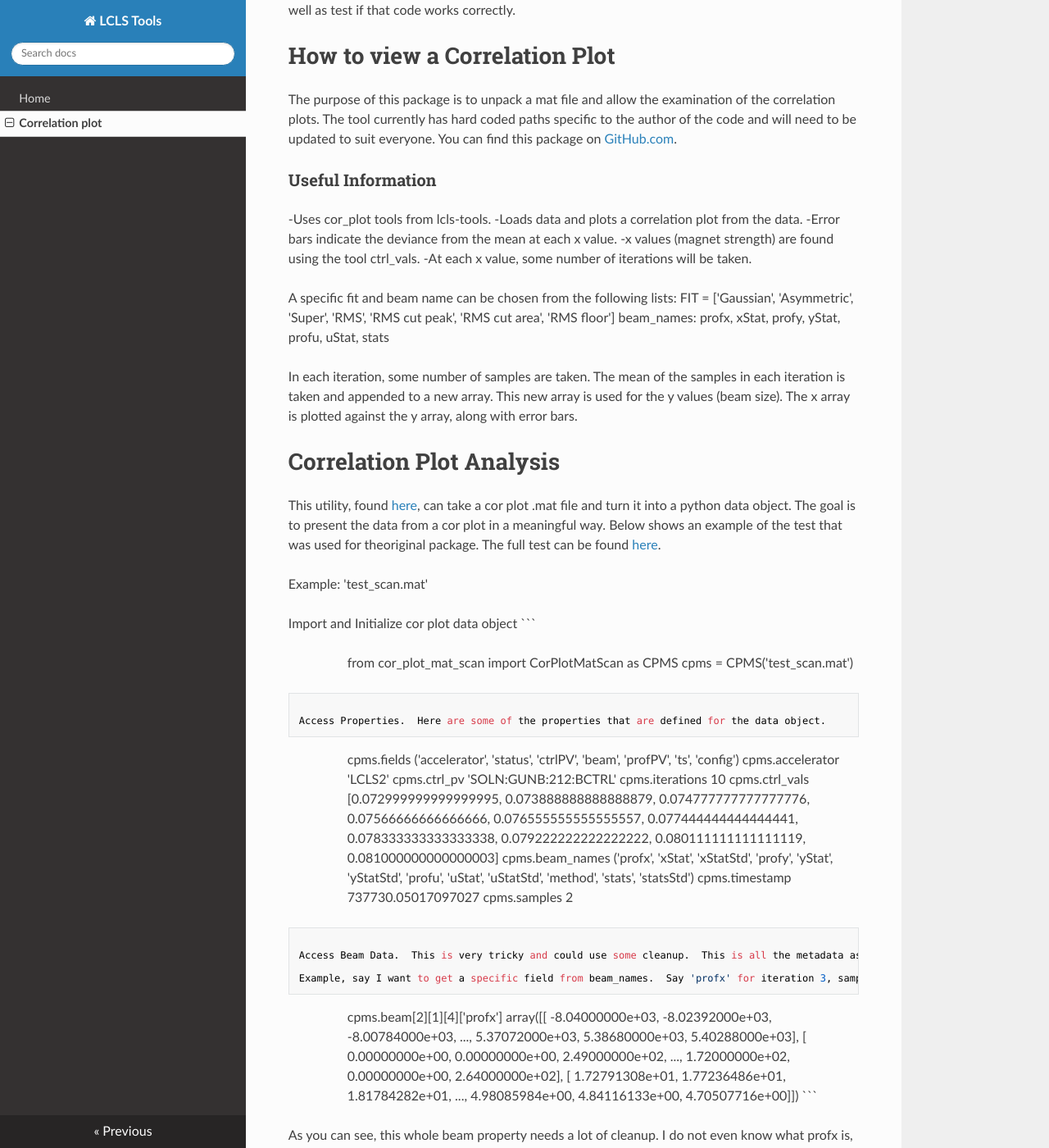
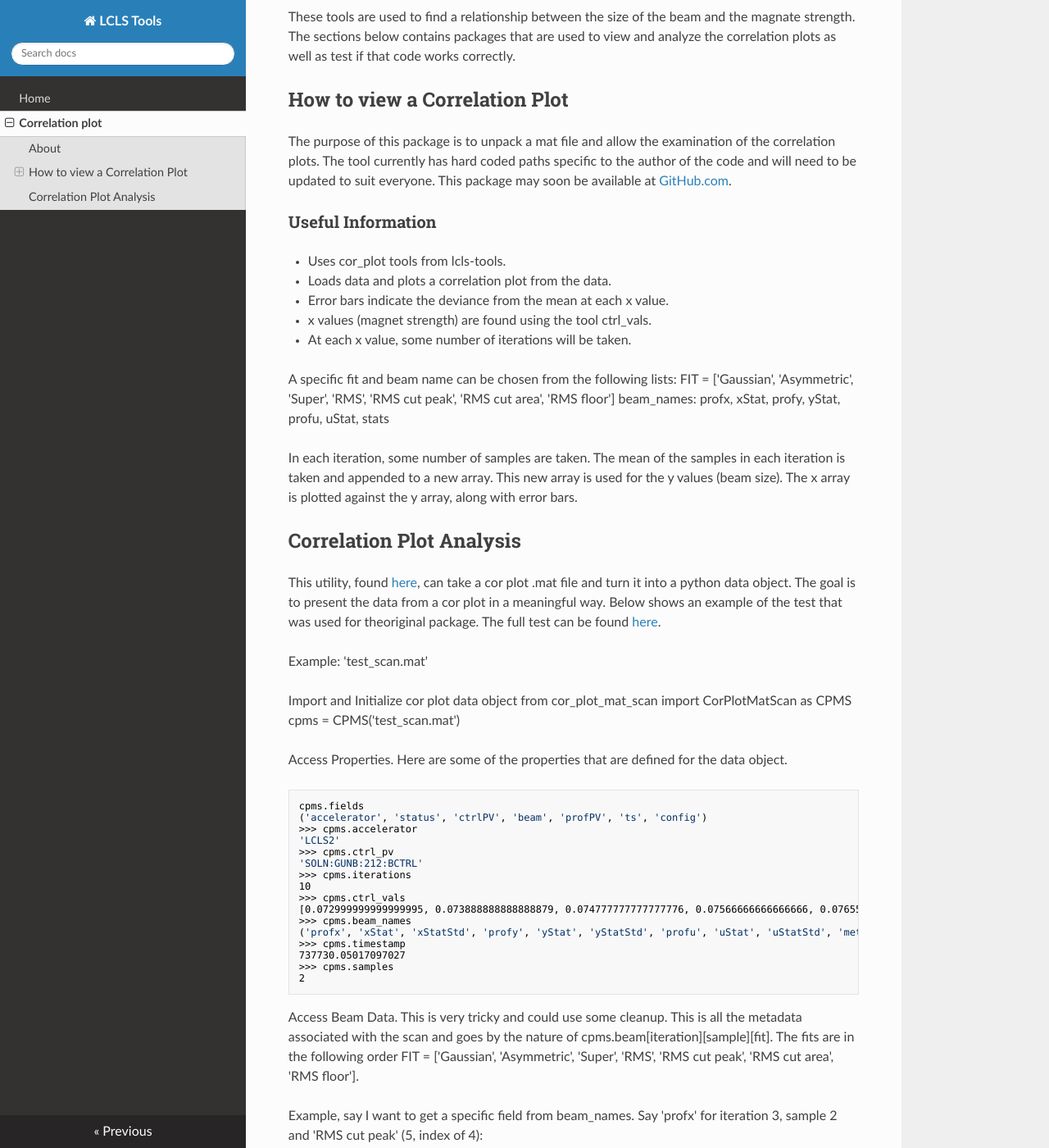
Before and after one commit to slaclab/lcls-tools, an MkDocs documentation site: the page built from docs/Correlation_Plot.md, in a window 1280 px wide and 1400 px high, scrolled down 207 px. Shown: the whole window at 82% size. Built offline with MkDocs 1.6.1, drawn with Linux system fonts in a browser that asks for light colours; nearby versions of some CDN libraries; some of the changed text lies outside the part shown.

Commit message:
Small text fix

````diff
--- a/docs/Correlation_Plot.md
+++ b/docs/Correlation_Plot.md
@@ -1,16 +1,18 @@
-# Correlation Plots
+# Correlation Plot
+
+## About
 These tools are used to find a relationship between the size of the beam and the    magnate strength. The sections below contains packages that are used to view and analyze the correlation plots as well as test if that code works correctly.
 
 
-# How to view a Correlation Plot
-The purpose of this package is to unpack a mat file and allow the examination of the correlation plots. The tool currently has hard coded paths specific to the author of the code and will need to be updated to suit everyone. You can find this package on [GitHub.com](https://github.com/slaclab/lcls-tools/tree/master/lcls_tools/cor_plot).
+## How to view a Correlation Plot
+The purpose of this package is to unpack a mat file and allow the examination of the correlation plots. The tool currently has hard coded paths specific to the author of the code and will need to be updated to suit everyone. This package may soon be available at  [GitHub.com](https://github.com/slaclab/lcls-tools/tree/master/lcls_tools/cor_plot).
 
 ### Useful Information
- -Uses cor_plot tools from lcls-tools.
- -Loads data and plots a correlation plot from the data.
- -Error bars indicate the deviance from the mean at each x value.
- -x values (magnet strength) are found using the tool ctrl_vals.
- -At each x value, some number of iterations will be taken.
+ - Uses cor_plot tools from lcls-tools.
+ - Loads data and plots a correlation plot from the data.
+ - Error bars indicate the deviance from the mean at each x value.
+ - x values (magnet strength) are found using the tool ctrl_vals.
+ - At each x value, some number of iterations will be taken.
 
 A specific fit and beam name can be chosen from the following lists:
 FIT = ['Gaussian', 'Asymmetric', 'Super', 'RMS', 'RMS cut peak', 'RMS cut area', 'RMS floor']
@@ -21,20 +23,20 @@ The mean of the samples in each iteration is taken and appended to a new array.
 This new array is used for the y values (beam size).
 The x array is plotted against the y array, along with error bars.
 
-# Correlation Plot Analysis
+## Correlation Plot Analysis
 This utility, found [here](https://github.com/slaclab/lcls-tools/blob/python3devel/lcls_tools/cor_plot/cor_plot_mat_scan.py), can take a cor plot .mat file and turn it into a python data object.  The goal is to present the data from a cor plot in a meaningful way. Below shows an example of the test that was used for theoriginal package. The full test can be found [here](https://github.com/slaclab/lcls-tools/blob/python3devel/lcls_tools/cor_plot/cor_plot_mat_scan_test.py).
 
 Example: 'test_scan.mat'
 
 Import and Initialize cor plot data object
- ```
->>> from cor_plot_mat_scan import CorPlotMatScan as CPMS
->>> cpms = CPMS('test_scan.mat')
-```
+from cor_plot_mat_scan import CorPlotMatScan as CPMS
+cpms = CPMS('test_scan.mat')
+
 
 Access Properties.  Here are some of the properties that are defined for the data object.
-```
->>> cpms.fields
+
+```sh
+cpms.fields
 ('accelerator', 'status', 'ctrlPV', 'beam', 'profPV', 'ts', 'config')
 >>> cpms.accelerator
 'LCLS2'
````
